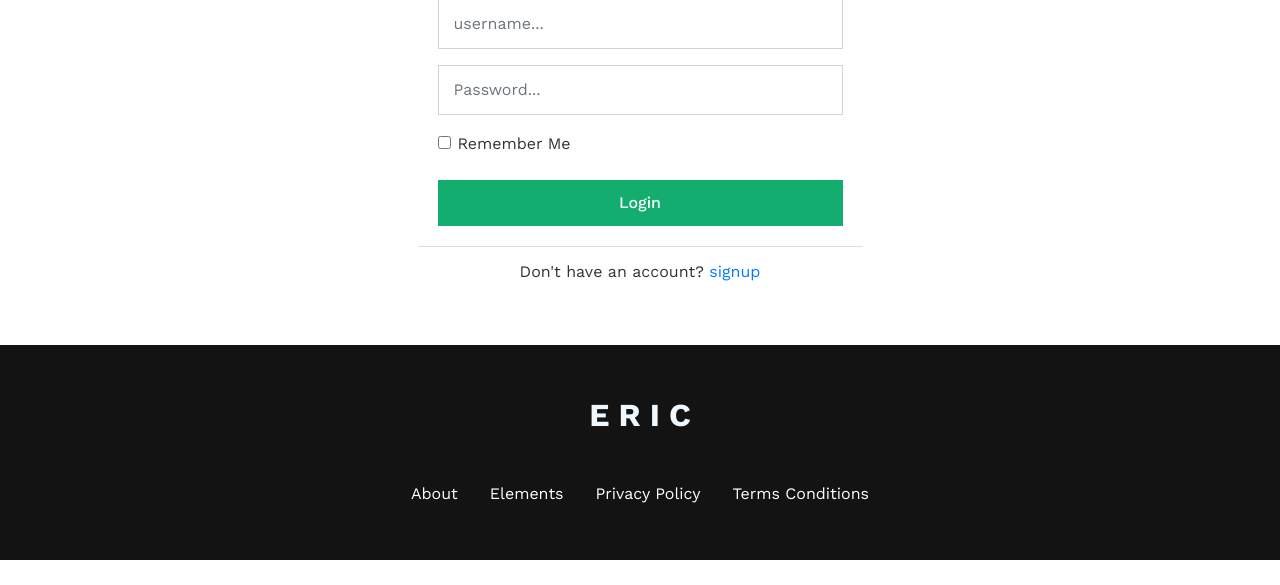
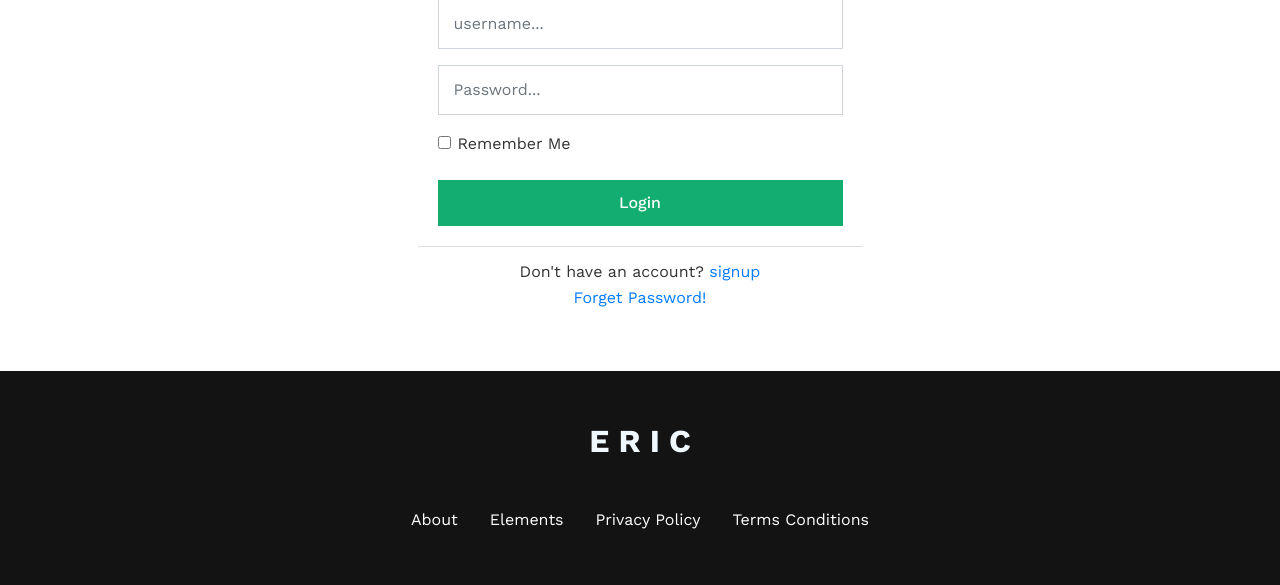
Before and after one commit to eric-py/FlaskBlog, a Flask app: page /login in a window 1280 px wide. Shown: the part 241-826 px from the top of the page. Before the commit the page ends 801 px from the top, so only its background shows below. Run offline with Flask 3, Linux system fonts and the light colour scheme; parts of the project's set-up code (start-up, migrations or seed data) failed here and were passed over; some libraries are stand-ins or nearby versions.

Commit message:
login: add forget password link

```diff
--- a/app/templates/account/login.html
+++ b/app/templates/account/login.html
@@ -40,6 +40,7 @@
                 </div>
                 <div class="card-footer text-center">
                     <p class="mb-0">Don't have an account? <a href="{{ url_for('main.register') }}">signup</a></p>
+                    <p class="mb-0"><a href="{{ url_for('main.reset_request') }}">Forget Password!</a></p>
                 </div>
             </div>
         </div>
```
